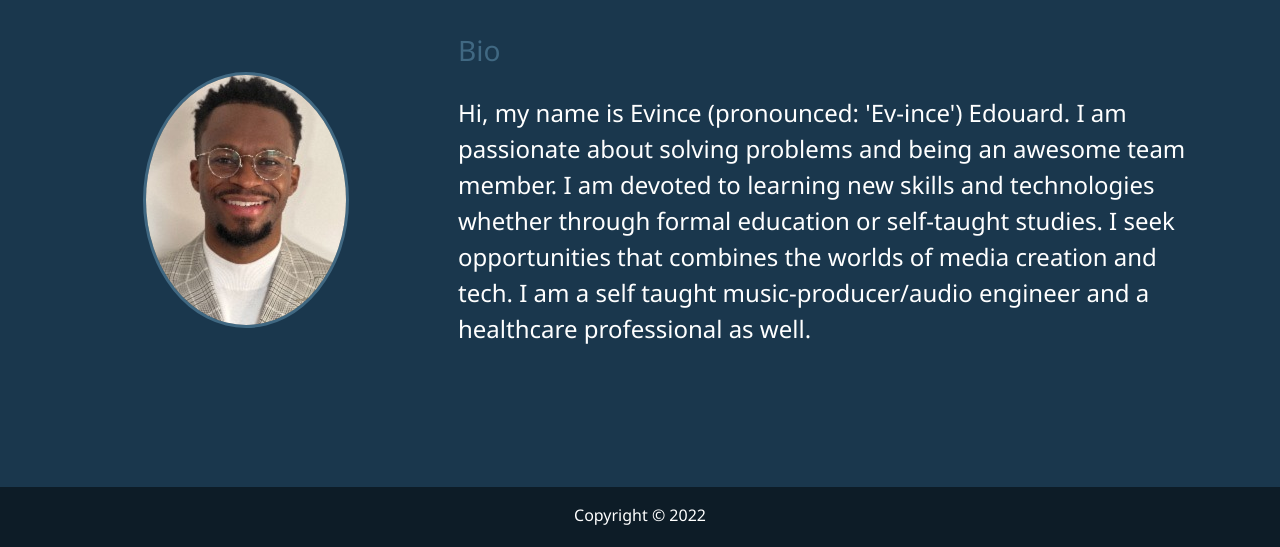
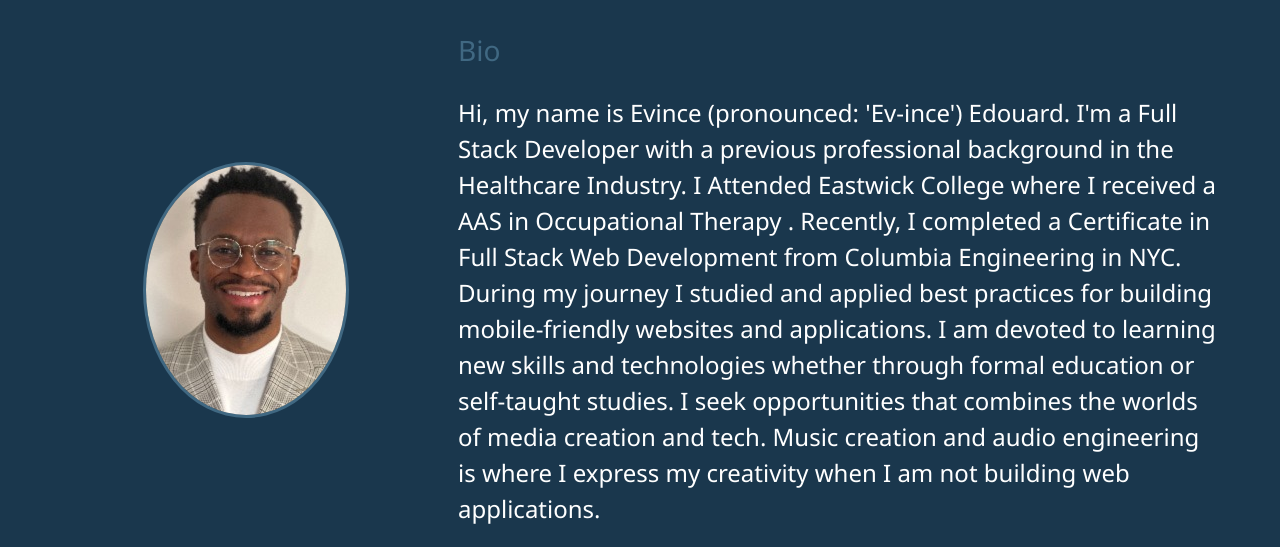
Before and after one commit to EEdouard28/evince_modern_portfolio, a website: page dist/about.html in a window 1280 px wide. Shown: the part 253-800 px from the top of the page. Drawn offline with Linux system fonts and the light colour scheme.

Commit message:
about page update

```diff
--- a/dist/about.html
+++ b/dist/about.html
@@ -62,7 +62,8 @@
 
     <div class="bio">
     <h3 class="text-secondary">Bio</h3>
-    <p>Hi, my name is Evince (pronounced: 'Ev-ince') Edouard. I am passionate about solving problems and being an awesome team member. I am devoted to learning new skills and technologies whether through formal education or self-taught studies. I seek opportunities that combines the worlds of media creation and tech. I am a self taught music-producer/audio engineer and a healthcare professional as well. </p>
+    <p>
+        Hi, my name is Evince (pronounced: 'Ev-ince') Edouard. I'm a Full Stack Developer with a previous professional background in the Healthcare Industry. I Attended Eastwick College where I received a AAS in Occupational Therapy . Recently, I completed a Certificate in Full Stack Web Development from Columbia Engineering in NYC. During my journey I studied  and applied best practices for building mobile-friendly websites and applications. I am devoted to learning new skills and technologies whether through formal education or self-taught studies. I seek opportunities that combines the worlds of media creation and tech. Music creation and audio engineering is where I express my creativity  when I am not building web applications.  </p>
     </div>
 
 
```
